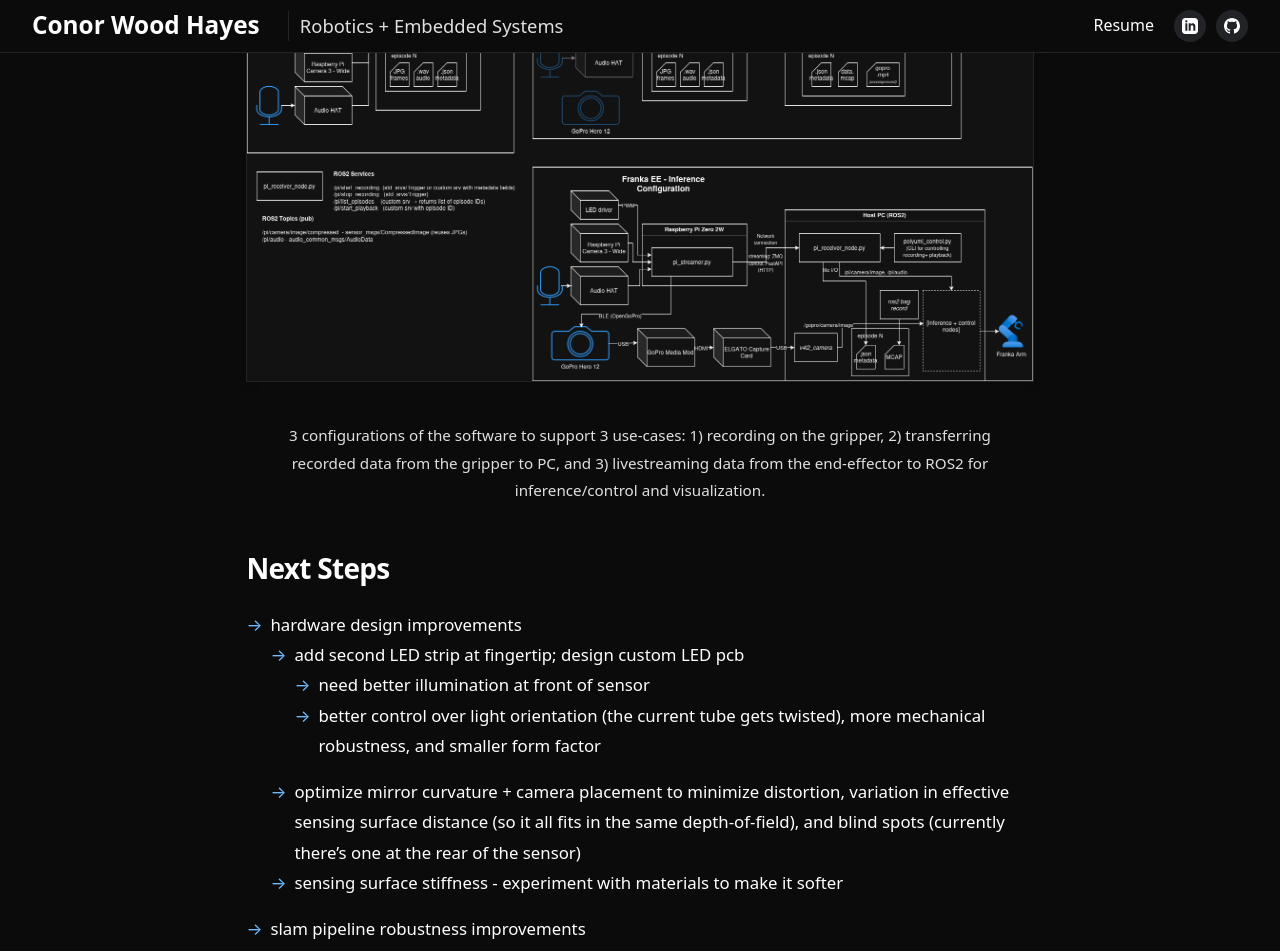
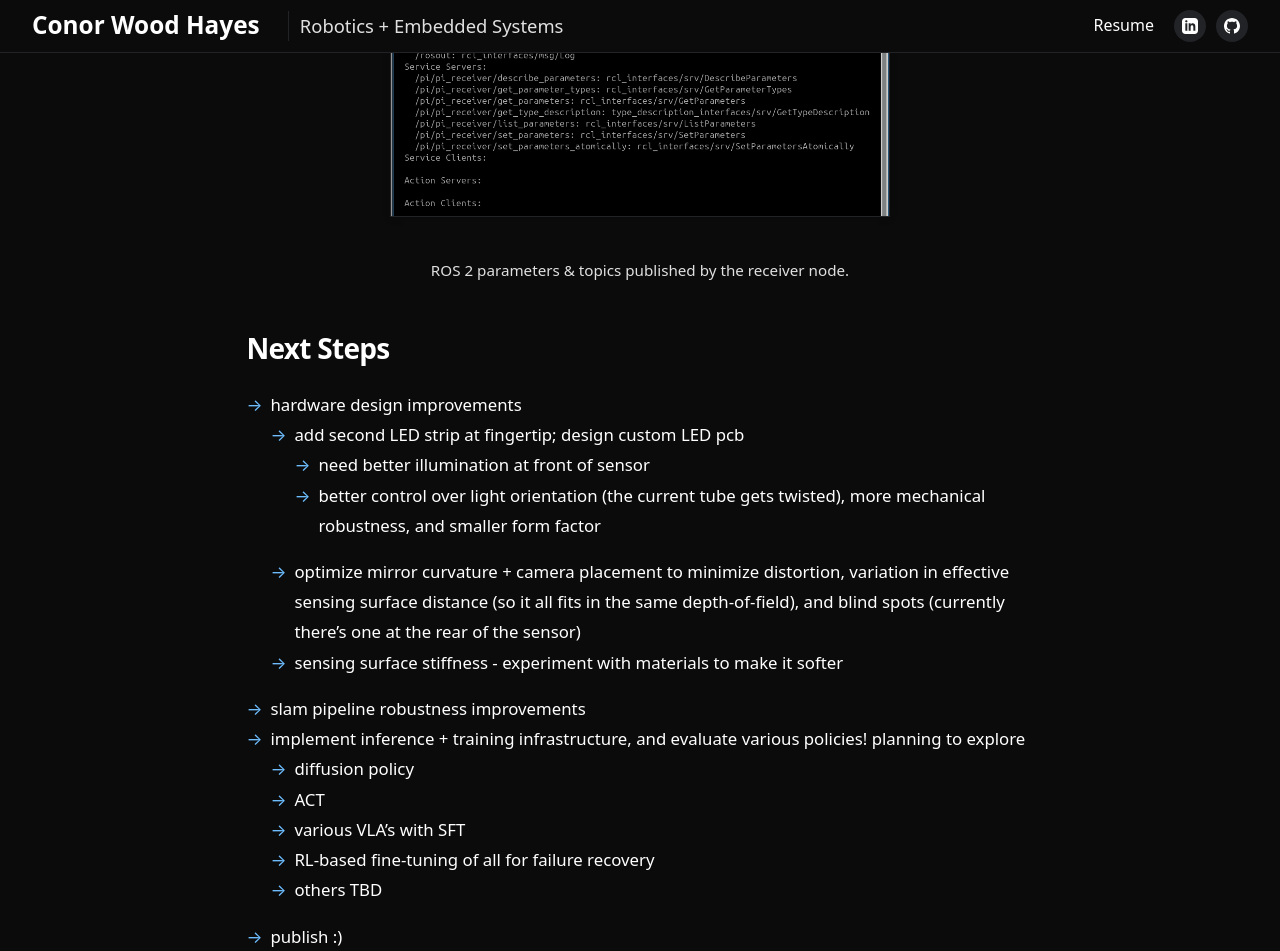
Before and after one commit to cwoodhayes/cwoodhayes.github.io, a Jekyll site: the page built from _projects/PolyUMI.md, in a window 1280 px wide and 1400 px high, scrolled down 12882 px. Shown: the top 951 px of the window. Built offline with Jekyll 4.4.1, drawn with Linux system fonts in a browser that asks for light colours; some of the changed text lies outside the part shown.

Commit message:
added info screen for receiver. fixed double width

```diff
--- a/_projects/PolyUMI.md
+++ b/_projects/PolyUMI.md
@@ -222,19 +222,17 @@ Then, an embodiment-specific IK solver can be used to map this pose trajectory t
 	{% include github-button.html url="https://github.com/cwoodhayes/polyumi" label="PolyUMI GitHub"%}
 </div>
 
-<figure class="project-figure">
-  <div style="display: grid; grid-template-columns: repeat(auto-fit, minmax(300px, 1fr)); gap: 1rem; max-width: 1000px; margin:  0 auto;">
+<figure class="project-figure" style="margin: 0 auto;">
+  <div style="display: grid; grid-template-columns: repeat(auto-fit, minmax(300px, 1fr)); gap: 1rem;">
     <a href="#" class="lightbox-img"><img src="/assets/msr/polyumi/cli_help_pi.png" alt="Pi firmware help screen"/></a>
     <a href="#" class="lightbox-img"><img src="/assets/msr/polyumi/cli_help_post.png" alt="Postprocessing help screen" /></a>
   </div>
   <figcaption>Help screens for the PolyUMI pi firmware and postprocessing tools.</figcaption>
 </figure>
 
-<figure class="project-figure">
-  <div style="display: grid; grid-template-columns: repeat(auto-fit, minmax(300px, 1fr)); gap: 1rem;">
-    <a href="#" class="lightbox-img"><img src="/assets/msr/polyumi/PolyUMI SW block diagram.png" alt="PolyUMI software block diagram" style="width: 100%; height: auto;" /></a>
-  </div>
-  <figcaption>3 configurations of the software to support 3 use-cases: 1) recording on the gripper, 2) transferring recorded data from the gripper to PC, and 3) livestreaming data from the end-effector to ROS2 for inference/control and visualization.</figcaption>
+<figure class="project-figure" style="max-width: 500px; margin: 0 auto;">
+  <a href="#" class="lightbox-img"><img src="/assets/msr/polyumi/receiver_node_info.png" alt="Receiver node info" /></a>
+  <figcaption>ROS 2 parameters & topics published by the receiver node.</figcaption>
 </figure>
 
 ## Next Steps
@@ -259,5 +257,5 @@ Then, an embodiment-specific IK solver can be used to map this pose trajectory t
 
 <figure class="project-figure">
   <a href="#" class="lightbox-img" style="max-width: 400px;"><img src="/assets/msr/polyumi/parts_graveyard.JPG" alt="PolyUMI failed & test parts"/></a>
-  <figcaption>I iterated on these parts quite a bit :D<br/> Here is a graveyard of not-quite-right prints, failed cuts, broken mirrors, and also a nice jig for doing heat-set inserts for the camera mount, which is at an awkward angle inside the finger housing cavity.</figcaption>
+  <figcaption>I iterated on these parts quite a bit. <br/> Here is a graveyard of not-quite-right prints, failed cuts, broken mirrors, and also a nice jig for doing heat-set inserts for the camera mount, which is at an awkward angle inside the finger housing cavity.</figcaption>
 </figure>
```
Also changed, not shown: assets/msr/polyumi/receiver_node_info.png (added).
